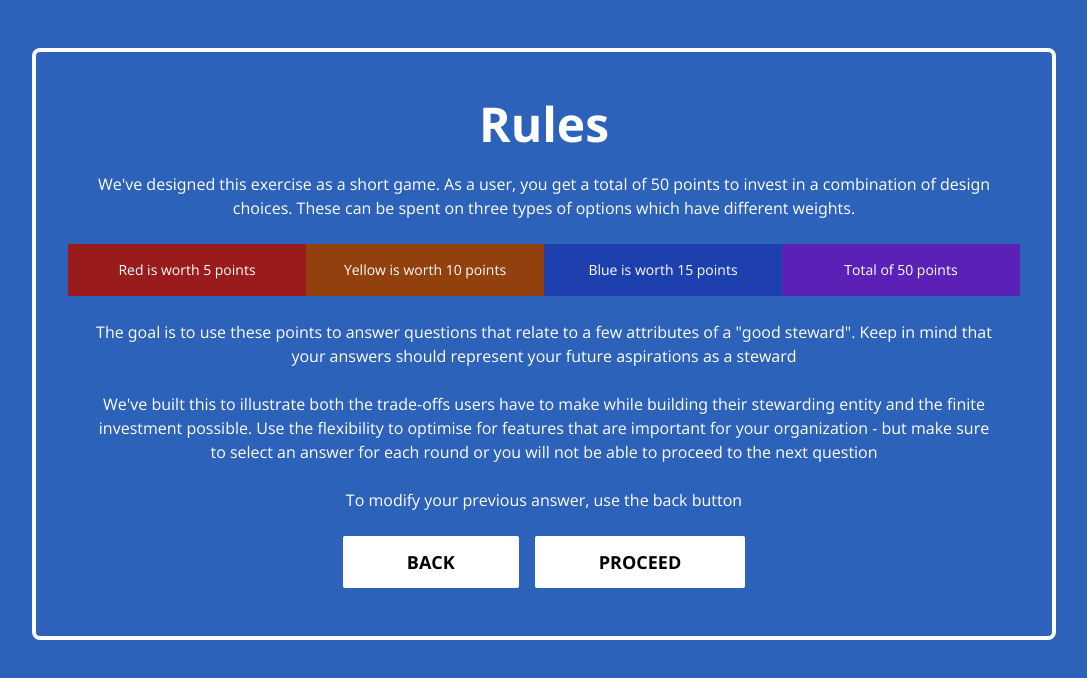
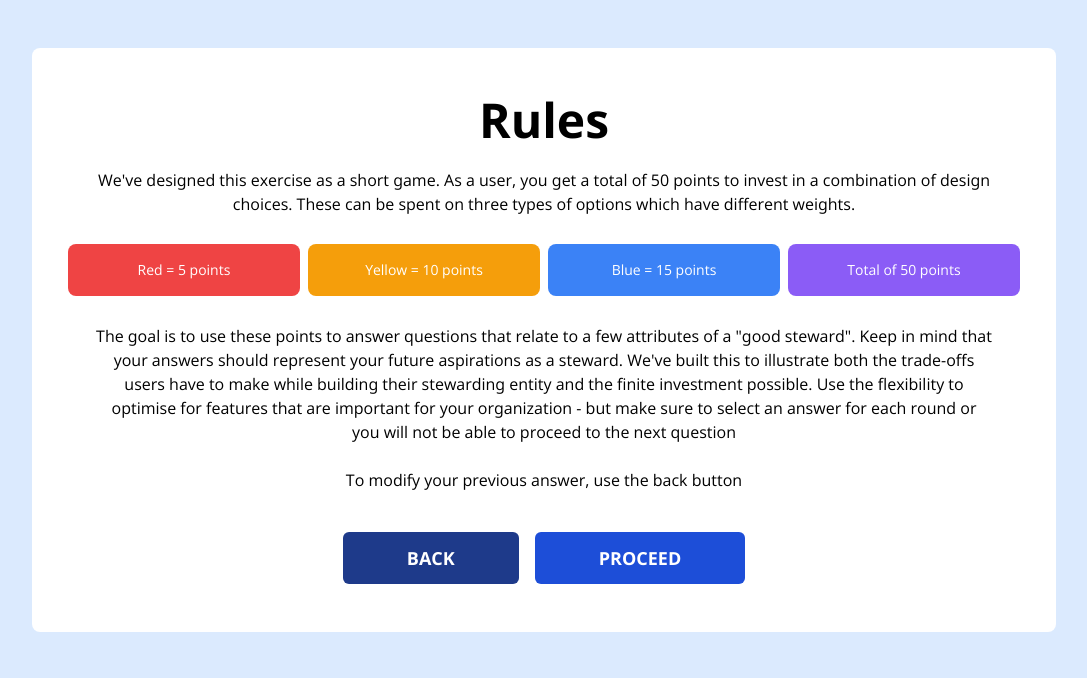
Before and after one commit to aaptiin/stewardship-tool, a React (Create React App) app: page /enterprise/rules in a window 1280 px wide. Shown: the top 678 px of the page, without its empty margins (96-1183 px from the left). Built offline with nearby package versions, Linux system fonts and the light colour scheme.

Commit message:
color changes on home and rules page

```diff
--- a/src/pages/Formpage/Formpage.js
+++ b/src/pages/Formpage/Formpage.js
@@ -94,7 +94,7 @@ class Formpage extends React.Component {
     }
     render() {
         return (
-            <div className="flex items-center justify-between bg-gray-200 relative overflow-hidden h-screen py-4">
+            <div className="flex items-center justify-between bg-blue-100 relative overflow-hidden h-screen py-4">
                 {this.state.show_error &&
                 <div className="inset-0 absolute">
                     <div className="flex container mx-auto w-4/5 relative z-10 flex items-center pt-4">
@@ -103,9 +103,9 @@ class Formpage extends React.Component {
                     </div>
                 </div>
                 }
-                <div className="flex container border-4 border-white rounded-lg mx-auto w-4/5 relative z-10 flex items-center">
+                <div className="flex container rounded-lg mx-auto w-4/5 relative z-10 flex items-center">
                     <div className="w-full flex flex-col items-center justify-between relative z-10">
-                        <div className="bg-gray-100 dark:bg-gray-800 overflow-hidden w-full relative">
+                        <div className="bg-white dark:bg-gray-800 rounded-lg overflow-hidden w-full relative">
                             <div className="flex items-start items-stretch justify-between">
                                 <div className="flex hidden lg:block shadow-lg relative w-80">
                                     <div className="bg-white h-full dark:bg-gray-700">
--- a/src/pages/Homepage.js
+++ b/src/pages/Homepage.js
@@ -28,7 +28,7 @@ class Homepage extends React.Component {
     }
     render() {
         return (
-            <div className="flex items-center justify-center bg-blue-500 relative overflow-hidden md:h-screen py-4">
+            <div className="flex items-center justify-center bg-blue-100 relative overflow-hidden md:h-screen py-4">
                 {this.state.showPopup && <DesktopAlertPopup hidePopup={() => this.setState({ showPopup: false })} />}
                 {!this.state.showPopup && <div className="flex container rounded-lg overflow-hidden mx-auto w-4/5 relative z-10 flex items-center">
                     <div className="w-full flex flex-col items-center justify-between relative z-10">
@@ -38,12 +38,12 @@ class Homepage extends React.Component {
                             </div>
                             <div className="flex items-start items-stretch justify-between flex-col md:flex-row">
                                 <div className="flex flex-col w-full md:w-1/2 p-8 bg-gray-100">
-                                    <h2 className="flex flex-col items-center font-extrabold text-xl text-center mt-4">What are the features that make a 'good steward'? </h2>
-                                    <p className="flex flex-col max-w-lg md:max-w-4xl text-center items-center text-md mt-6 ">Building resilient steward that can empower communities to participate meaningfully in data decisions while unlocking societal benefit of data is a complex endeavour which requires the coming together of many elements. Organisations are required to consider certain "design choices" while building internal data governance frameworks, but have limited understanding of what those considerations might look like.</p>
-                                    <p className="flex flex-col max-w-lg md:max-w-4xl text-center items-center text-md mt-6 ">Our guide is a product of conversations with practioners and experts working on health data stewardship. This is part of  a larger engagement with our partner, The Rockefeller Foundation, aimed at building trustoworythy data intermediaries in healthcare.</p>
+                                    <h2 className="flex flex-col items-center font-extrabold text-xl text-center mt-2">What are the features that make a 'good steward'? </h2>
+                                    <p className="flex flex-col max-w-lg md:max-w-4xl text-center items-center text-md mt-3">Building resilient steward that can empower communities to participate meaningfully in data decisions while unlocking societal benefit of data is a complex endeavour which requires the coming together of many elements. Organisations are required to consider certain "design choices" while building internal data governance frameworks, but have limited understanding of what those considerations might look like.</p>
+                                    <i><p className="flex flex-col max-w-lg md:max-w-4xl text-center items-center text-md mt-6">Our guide is a product of conversations with practioners and experts working on health data stewardship. This is part of  a larger engagement with our partner, The Rockefeller Foundation, aimed at building trustoworythy data intermediaries in healthcare.</p></i>
                                 </div>
                                 <div className="flex flex-col w-full md:w-1/2 p-8">
-                                    <h2 className="flex flex-col items-center font-extrabold text-xl text-center mt-4">So, how is this guide useful?</h2>
+                                    <h2 className="flex flex-col items-center font-extrabold text-xl text-center mt-2">So, how is this guide useful?</h2>
                                     <p className="flex flex-col max-w-lg md:max-w-4xl text-center items-center text-md mt-6 ">The SEG helps organisations or potential stewards assess their position on the stewardship ladder. Transitioning into stewardship involves several processes and considered trade-offs to be made among different features</p>
                                     <p className="flex flex-col max-w-lg md:max-w-4xl text-center items-center text-md mt-6 ">To realise this, our guide provides a review of organisational data practices and priorities. You can also explore mechanisms to readily pilot some of the features within your organisation. </p>
                                     <p className="flex flex-col max-w-lg md:max-w-4xl text-center items-center text-md">
--- a/src/pages/Resultspage.js
+++ b/src/pages/Resultspage.js
@@ -40,7 +40,7 @@ class ResultsCard extends React.Component {
         const { results } = this.props
         this.getMajority()
         return (
-            <div className="flex items-center justify-between bg-gray-200 relative py-4">
+            <div className="flex items-center justify-between bg-blue-100 relative py-4">
                 <div className="flex container mx-auto w-4/5 relative z-10 flex items-center">
                     <div className="w-full flex flex-col items-center justify-between relative z-10">
                         <div className="bg-blue-900 dark:bg-gray-800 overflow-hidden w-full relative pb-24 p-4 md:p-6 mb-4 rounded-lg">
--- a/src/pages/Rulepage.js
+++ b/src/pages/Rulepage.js
@@ -1,40 +1,43 @@
 const Rulepage = () => {
     return (
-        <div className="bg-blue-500 relative overflow-hidden sm:h-screen">
-            <div className="inset-0 bg-black opacity-25 absolute">
-            </div>
-            <div className="container border-4 border-white rounded-lg mx-auto w-4/5 relative z-10 flex items-center py-12 my-16 md:my-12">
+        <div className="bg-blue-100 relative overflow-hidden sm:h-screen">
+            <div className="container bg-white rounded-lg mx-auto w-4/5 relative z-10 flex items-center py-12 my-16 md:my-12">
                 <div className="w-full flex flex-col items-center justify-between relative z-10 px-4">
-                    <p className="flex flex-col items-center font-extrabold text-5xl text-center md:text-5xl text-white">Rules</p>
-                    <p className="flex flex-col max-w-lg md:max-w-4xl text-center items-center text-md mt-6 text-white">We've designed this exercise as a short game. As a user, you get a total of 50 points to invest in a combination of design choices. These can be spent on three types of options which have different weights.</p>
+                    <p className="flex flex-col items-center font-extrabold text-5xl text-center md:text-5xl">Rules</p>
+                    <p className="flex flex-col max-w-lg md:max-w-4xl text-center items-center text-md mt-6">We've designed this exercise as a short game. As a user, you get a total of 50 points to invest in a combination of design choices. These can be spent on three types of options which have different weights.</p>
                     <div className="flex items-start items-stretch justify-between flex-col md:flex-row mt-6 w-full px-4">
-                        <div className="flex flex-col w-full md:w-1/4 py-4 bg-red-800 text-white">
-                            <p className="flex flex-col text-center items-center text-sm">Red is worth 5 points</p>
+                        <div className="flex flex-col w-full md:w-1/4 p-1">
+                            <div className="p-4 rounded-lg bg-red-500 hover:bg-red-400 text-white">
+                                <p className="flex flex-col text-center items-center text-sm">Red = 5 points</p>
+                            </div>
                         </div>
-                        <div className="flex flex-col w-full md:w-1/4 py-4 bg-yellow-800 text-white">
-                            <p className="flex flex-col text-center items-center text-sm">Yellow is worth 10 points</p>
+                        <div className="flex flex-col w-full md:w-1/4 p-1">
+                            <div className="p-4 rounded-lg bg-yellow-500 hover:bg-yellow-400 text-white">
+                                <p className="flex flex-col text-center items-center text-sm">Yellow = 10 points</p>
+                            </div>
                         </div>
-                        <div className="flex flex-col w-full md:w-1/4 py-4 bg-blue-800 text-white">
-                            <p className="flex flex-col text-center items-center text-sm">Blue is worth 15 points</p>
+                        <div className="flex flex-col w-full md:w-1/4 p-1">
+                            <div className="p-4 rounded-lg bg-blue-500 hover:bg-blue-400 text-white">
+                                <p className="flex flex-col text-center items-center text-sm">Blue = 15 points</p>
+                            </div>
                         </div>
-                        <div className="flex flex-col w-full md:w-1/4 py-4 bg-purple-800 text-white">
-                            <p className="flex flex-col text-center items-center text-sm">Total of 50 points</p>
+                        <div className="flex flex-col w-full md:w-1/4 p-1">
+                            <div className="p-4 rounded-lg bg-purple-500 hover:bg-purple-400 text-white">
+                                <p className="flex flex-col text-center items-center text-sm">Total of 50 points</p>
+                            </div>
                         </div>
                     </div>
-                    <p className="flex flex-col max-w-lg md:max-w-4xl text-center items-center text-md mt-6 text-white">
-                    The goal is to use these points to answer questions that relate to a few attributes of a "good steward". Keep in mind that your answers should represent your future aspirations as a steward
+                    <p className="flex flex-col max-w-lg md:max-w-4xl text-center items-center text-md mt-6">
+                    The goal is to use these points to answer questions that relate to a few attributes of a "good steward". Keep in mind that your answers should represent your future aspirations as a steward. We've built this to illustrate both the trade-offs users have to make while building their stewarding entity and the finite investment possible. Use the flexibility to optimise for features that are important for your organization - but make sure to select an answer for each round or you will not be able to proceed to the next question
                     </p>
-                    <p className="flex flex-col max-w-lg md:max-w-4xl text-center items-center text-md mt-6 text-white">
-                    We've built this to illustrate both the trade-offs users have to make while building their stewarding entity and the finite investment possible. Use the flexibility to optimise for features that are important for your organization - but make sure to select an answer for each round or you will not be able to proceed to the next question
-                    </p>
-                    <p className="flex flex-col items-center max-w-lg md:max-w-4xl text-center items-center text-md mt-6 text-white">
+                    <p className="flex flex-col items-center max-w-lg md:max-w-4xl text-center items-center text-md mt-6">
                     To modify your previous answer, use the back button
                     </p>
-                    <div className="flex flex-col md:flex-row gap-4 justify-between relative max-w-lg md:max-w-4xl text-center items-center text-md mt-6">
-                        <a href="/" className="flex flex-col bg-white hover:bg-blue-600 py-3 px-16 text-lg text-blue hover:text-white font-bold uppercase rounded-sm cursor-pointer">
+                    <div className="flex flex-col md:flex-row gap-4 justify-between relative max-w-lg md:max-w-4xl text-center items-center text-md">
+                        <a href="/" className="flex flex-col bg-white hover:bg-black bg-blue-900 py-3 px-16 text-lg text-white font-bold uppercase rounded-sm mt-10 text-center rounded-md cursor-pointer">
                             Back
                         </a>
-                        <a href="/app" className="flex flex-col bg-white hover:bg-blue-600 py-3 px-16 text-lg text-blue hover:text-white font-bold uppercase rounded-sm cursor-pointer">
+                        <a href="/app" className="flex flex-col bg-white hover:bg-black bg-blue-700 py-3 px-16 text-lg text-white font-bold uppercase rounded-sm mt-10 text-center rounded-md cursor-pointer">
                             Proceed
                         </a>
                     </div>
```
